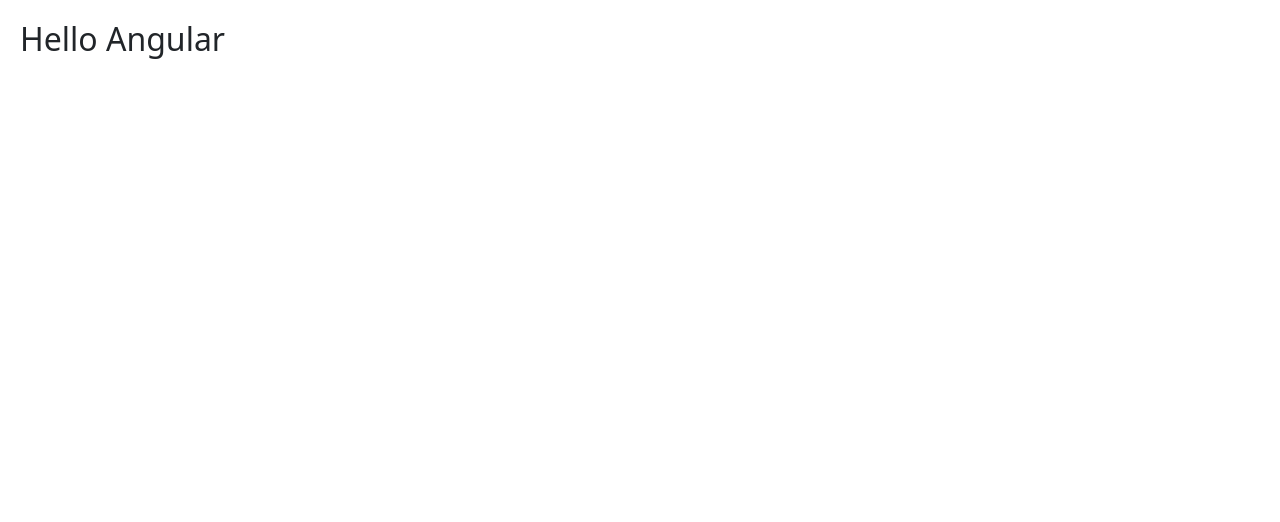
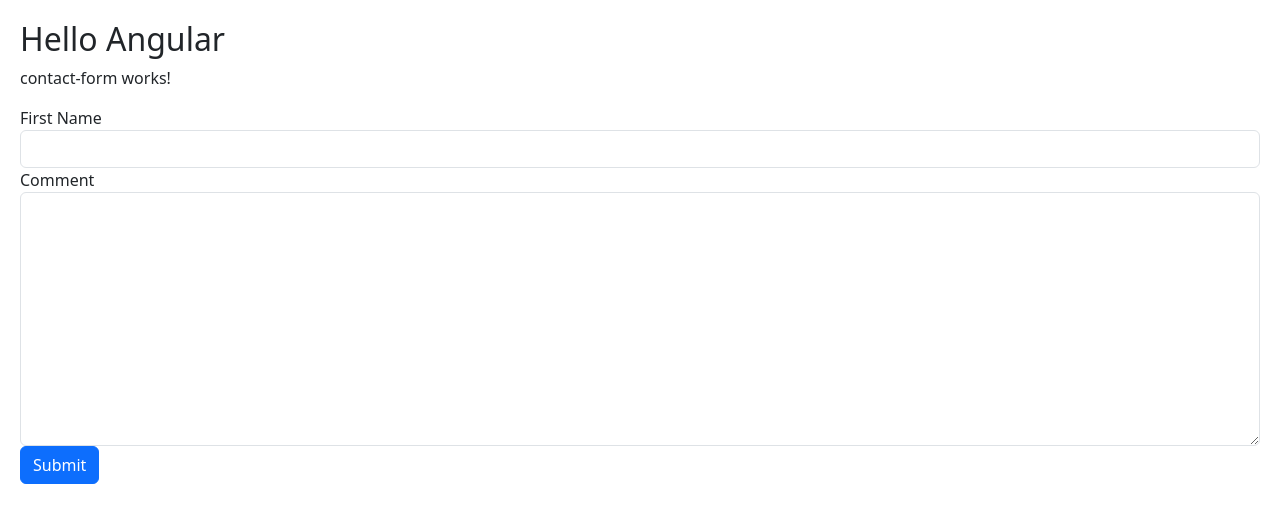
Before and after one commit to shirkedarshan/Angular-Blog, an Angular app: page / in a window 1280 px wide. Shown: the top 522 px of the page. Built offline with nearby package versions, Linux system fonts and the light colour scheme.

Commit message:
template

```diff
--- a/src/app/app.component.html
+++ b/src/app/app.component.html
@@ -2,5 +2,6 @@
   <head></head>
   <body>
     <h2>Hello Angular</h2>
+    <contact-form></contact-form>
   </body>
 </html>
--- /dev/null
+++ b/src/app/contact-form/contact-form.component.html
@@ -0,0 +1,12 @@
+<p>contact-form works!</p>
+    <form>
+        <div class="form-group">
+            <label for="firstName">First Name</label>
+            <input id="firstName" type="text" class="form-control">
+        </div>
+        <div class="form-group">
+            <label for="comment">Comment</label>
+            <textarea class="form-control" cols="30" rows="10" id="comment"></textarea>
+        </div>
+        <button class="btn btn-primary">Submit</button>
+    </form>
--- /dev/null
+++ b/src/app/contact-form/contact-form.component.ts
@@ -0,0 +1,15 @@
+import { Component, OnInit } from '@angular/core';
+
+@Component({
+  selector: 'contact-form',
+  templateUrl: './contact-form.component.html',
+  styleUrls: ['./contact-form.component.css']
+})
+export class ContactFormComponent implements OnInit {
+
+  constructor() { }
+
+  ngOnInit(): void {
+  }
+
+}
```
Also changed, not shown: src/app/app.module.ts (+6 -2 lines), src/app/contact-form/contact-form.component.css (added), 1 other file (tests, documents, lock files or other folders).
